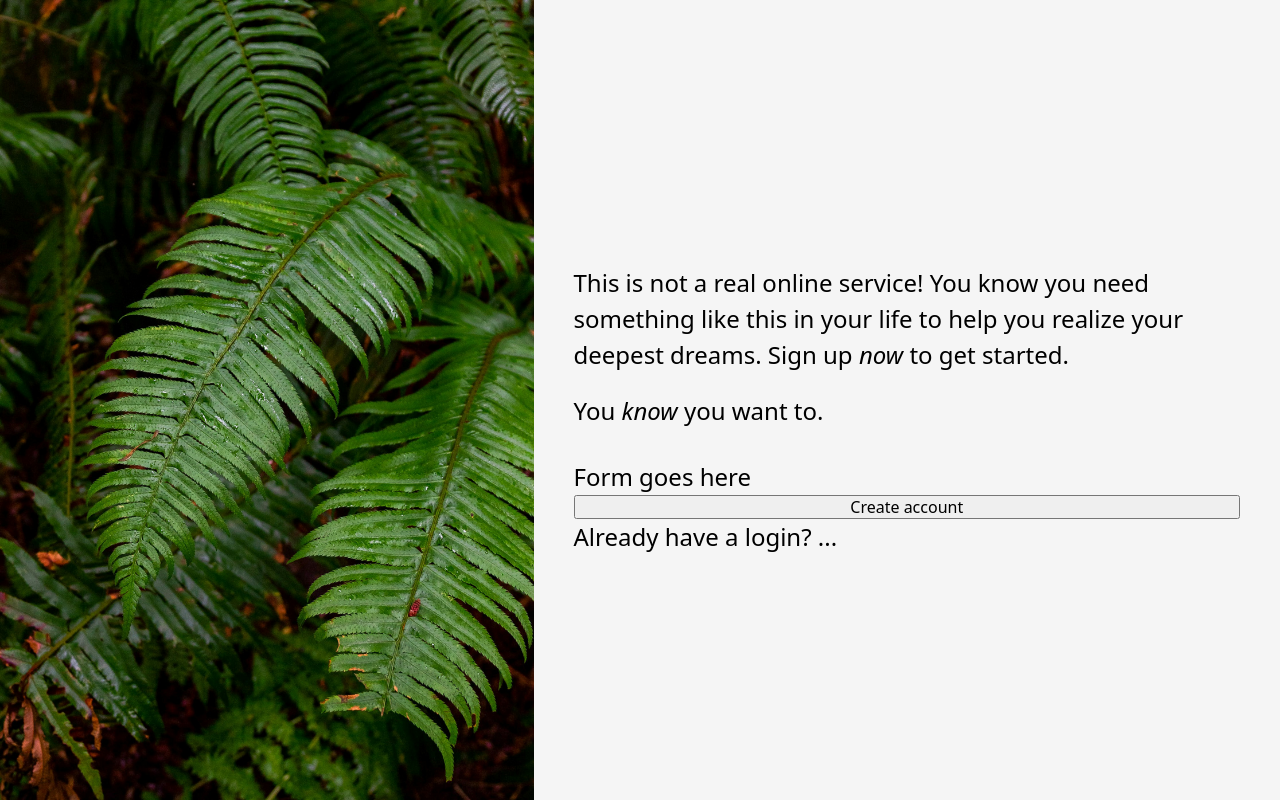
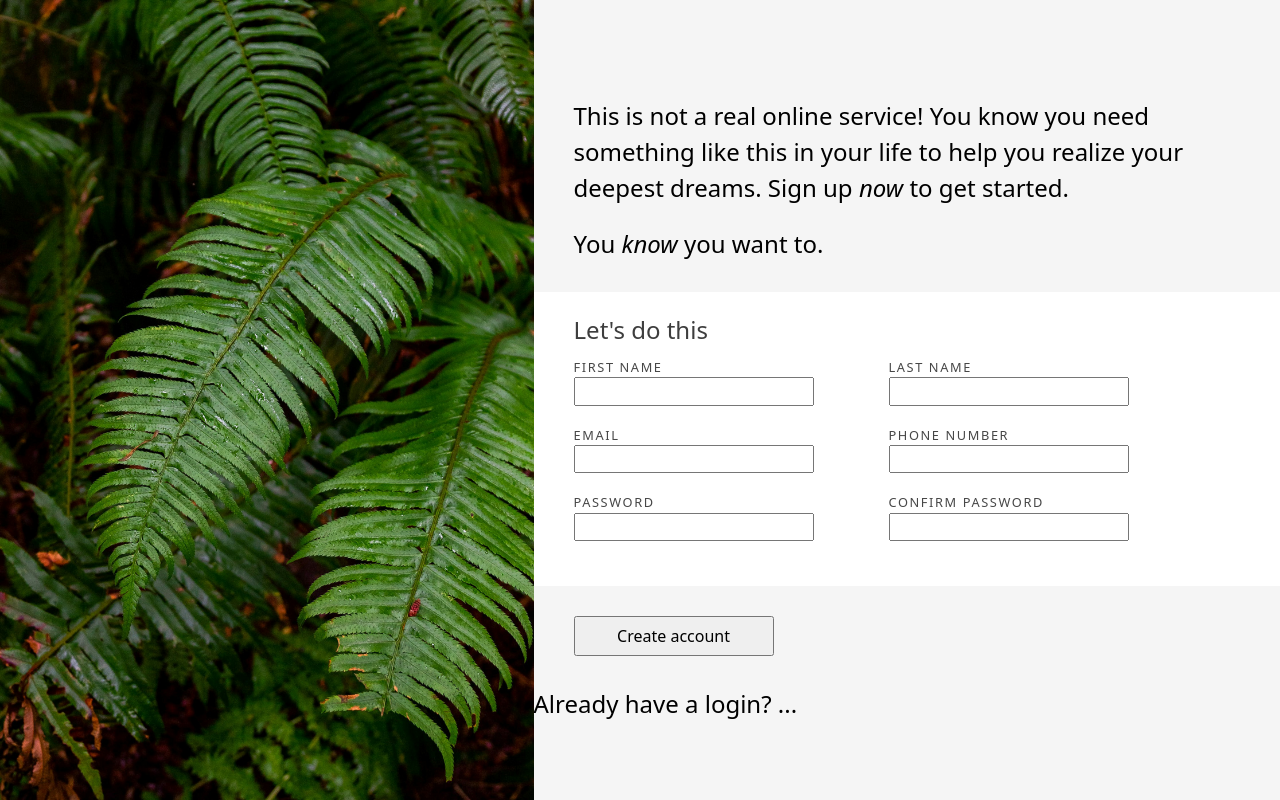
Before and after one commit to VishnuParthiban005/forms, a plain HTML site: page index.html in a window 1280 px wide. Drawn offline with Linux system fonts and the light colour scheme.

Commit message:
Format the structure of form using css

```diff
--- a/index.html
+++ b/index.html
@@ -15,14 +15,32 @@
       <p>A</p>
      </div> -->
     <div class="content">
-      <div class="first-para">
-        <p>This is not a real online service! You know you need something like this in your life to help you realize your deepest dreams. Sign up <em>now</em> to get started.</p>
-      </div>
-      <div class="second-para">
-        <p>You <em>know</em> you want to.</p>
+      <div class="introduction">
+        <div class="first-para">
+          <p>This is not a real online service! You know you need something like this in your life to help you realize your deepest dreams. Sign up <em>now</em> to get started.</p>
+        </div>
+        <div class="second-para">
+          <p>You <em>know</em> you want to.</p>
+        </div>
       </div>
       <div class="sign-up">
-        <p>Form goes here</p>
+        <div class="title"><p>Let's do this</p></div>
+        <div class="form">
+          <form>
+            <div>
+              <div><div><label for="first-name">FIRST NAME</label></div><input type="text" id="first-name" name="first-name"></div>
+              <div><div><label for="last-name">LAST NAME</label></div><input type="text" id =last-name name="last-name"></div>
+            </div>
+            <div>
+              <div><div><label for="email">EMAIL</label></div><input type="email" id="email" name="email"></div>
+              <div><div><label for="phone-number">PHONE NUMBER</label></div><input type="number" id="phone-number" name="phone-number"></div>
+            </div>
+            <div>
+              <div><div><label for="password">PASSWORD</label></div><input type="password" id="password" name="password"></div>
+              <div><div><label for="confirm-password">CONFIRM PASSWORD</label></div><input type="password" id="confirm-password" name="confirm-password"></div>
+            </div>
+          </form>
+        </div>
       </div>
       <button type="submit">Create account</button>
       <p>Already have a login? ...</p>
--- a/styles.css
+++ b/styles.css
@@ -263,11 +263,14 @@ img {
 .content {
     width: 40vw;
     flex: 1 1 auto;
-    padding: 40px;
     display: flex;
     flex-flow: column;
     justify-content: center;
     background-color: rgb(245, 245, 245);
+}
+
+.introduction {
+    padding: 0px 90px 0px 40px;
 }
 
 p {
@@ -278,9 +281,49 @@ p {
 .first-para {
     min-width: 300px;
     margin: 20px 0px;
-    padding: 0px 50px 0px 0px;
 }
 
 .second-para {
     margin-bottom: 30px;
 }
+
+.sign-up {
+    background-color: white;
+}
+
+.title, .form {
+    color: rgb(62, 62, 62);
+    p {
+        margin: 20px 0px 10px 40px;
+    }
+	form {
+		margin: 10px 0px 25px 40px;
+	}
+}
+
+form > div {
+	color: rgb(71, 71, 71);
+	letter-spacing: 0.1rem;
+	font-size: 0.8rem;
+
+	display: flex;
+	flex-wrap: wrap;
+	padding-right: 75px;
+}
+
+form > div > div {
+	margin-bottom: 20px;
+	margin-right: 75px;
+
+}
+
+input {
+	width: 15rem;
+	height: 1.8rem;
+}
+
+button {
+	max-width: 200px;
+	height: 40px;
+	margin: 30px 40px;
+}
```
